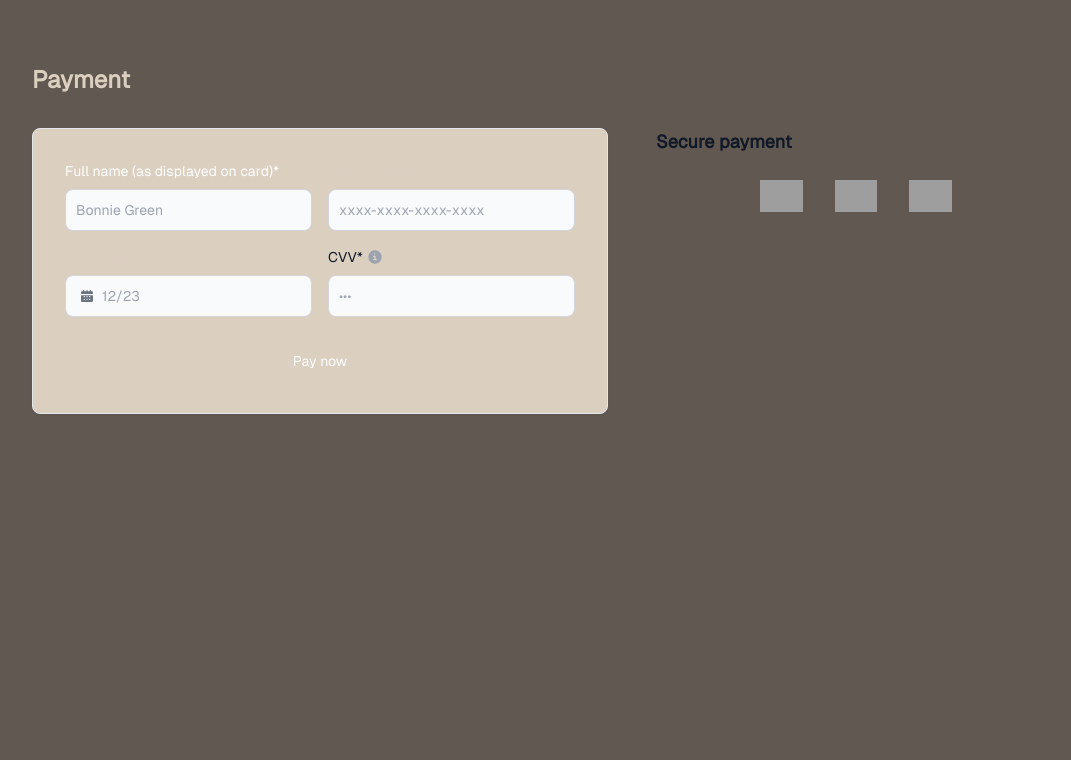
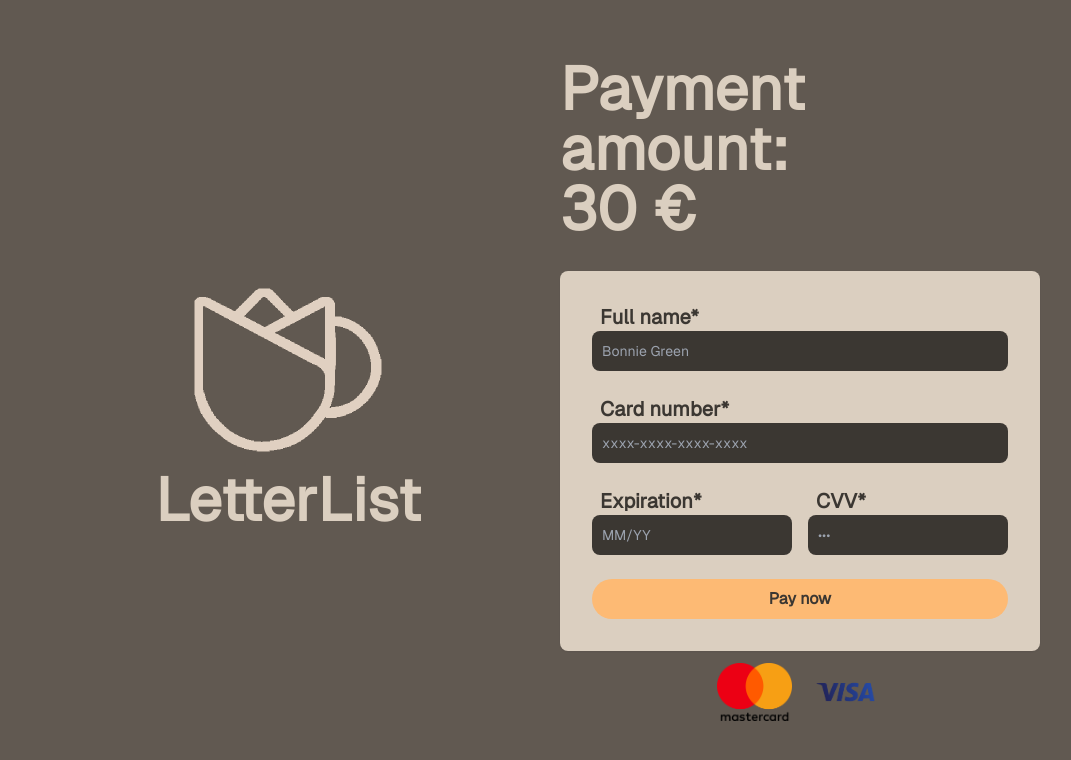
Before and after one commit to PromileDev/LetterList, an Astro site in the folder frontend/: page /payment in a window 1280 px wide. Shown: the whole page, without its empty margins (96-1167 px from the left). Built offline with nearby package versions, Linux system fonts and the light colour scheme; Astro itself is replaced by a stand-in of ours; grey boxes are pictures that could not be loaded.

Commit message:
payment page v.0

```diff
--- a/frontend/src/components/PaymentForm.vue
+++ b/frontend/src/components/PaymentForm.vue
@@ -1,6 +1,7 @@
 <script setup>
 import { ref } from 'vue';
-import axios from 'axios';
+
+// Campos del formulario
 const full_name = ref('');
 const card_number = ref('');
 const card_expiration = ref('');
@@ -8,76 +9,128 @@ const cvv = ref('');
 const loading = ref(false);
 const error = ref('');
 
+// Manejo del envío de formulario (Simulación)
+const handlePayment = async () => {
+  try {
+    loading.value = true;
+    error.value = '';
+
+    // Simulación de procesamiento de pago
+    await new Promise((resolve) => setTimeout(resolve, 2000)); // Simula una espera de 2 segundos
+
+    // Generar una respuesta exitosa o fallida
+    const isSuccess = true; // Cambiar a `true` para simular un pago exitoso
+    if (isSuccess) {
+      alert('Payment processed successfully!');
+      // Reiniciar campos si es necesario
+      full_name.value = '';
+      card_number.value = '';
+      card_expiration.value = '';
+      cvv.value = '';
+    } else {
+      throw new Error('Payment failed. Please try again.');
+    }
+  } catch (err) {
+    error.value = err.message;
+  } finally {
+    loading.value = false;
+  }
+};
 </script>
 
 <template>
-  <div class="py-8 antialiased md:py-16">
   <div class="mx-auto max-w-screen-xl px-4 2xl:px-0">
     <div class="mx-auto max-w-5xl">
-        <h2 class="text-6xl text-light font-bold sm:text-2xl">Payment</h2>
-
+      <h1 class="font-bold text-lightest text-xl md:text-light md:text-6xl">Payment amount:</h1>
+      <h1 class="font-bold text-lightest text-xl md:text-6xl md:text-light md:mb-2">30 €</h1>
       <div class="mt-6 sm:mt-8 lg:flex lg:items-start lg:gap-12">
-          <form action="#" class="w-full rounded-lg border border-gray-200 bg-light p-4 shadow-sm dark:border-gray-700  sm:p-6 lg:max-w-xl lg:p-8">
-            <div class="mb-6 grid grid-cols-2 gap-4">
-              <div class="col-span-2 sm:col-span-1">
-                <label for="full_name" class="mb-2 block text-sm font-medium text-lightest "> Full name (as displayed on card)* </label>
-                <input type="text" id="full_name" class="block w-full rounded-lg border border-gray-300 bg-gray-50 p-2.5 text-sm text-gray-900 focus:border-primary-500 focus:ring-primary-500 dark:border-gray-600 dark:bg-gray-700 dark:text-white dark:placeholder:text-gray-400 dark:focus:border-primary-500 dark:focus:ring-primary-500" placeholder="Bonnie Green" required />
+        <form
+          @submit.prevent="handlePayment"
+          class="w-full rounded-lg md:bg-light p-4 shadow-sm sm:p-6 lg:max-w-xl lg:p-8"
+        >
+          <!-- Nombre completo -->
+          <div class="mb-6">
+            <label for="full_name" class="font-semibold text-lightest text-xl mb-4 ml-2 md:text-darkest">
+              Full name*
+            </label>
+            <input
+              type="text"
+              id="full_name"
+              v-model="full_name"
+              class="block w-full rounded-lg bg-darkest text-white p-2.5 text-sm focus:ring-brand focus:border-brand"
+              placeholder="Bonnie Green"
+              pattern="[A-Za-z ]+"
+              required
+            />
           </div>
 
-              <div class="col-span-2 sm:col-span-1">
-                <label for="card-number-input" class="mb-2 block text-sm font-medium text-light"> Card number* </label>
-                <input type="text" id="card-number-input" class="block w-full rounded-lg border border-gray-300 bg-gray-50 p-2.5 pe-10 text-sm text-gray-900 focus:border-primary-500 focus:ring-primary-500  dark:border-gray-600 dark:bg-gray-700 dark:text-white dark:placeholder:text-gray-400 dark:focus:border-primary-500 dark:focus:ring-primary-500" placeholder="xxxx-xxxx-xxxx-xxxx" pattern="^4[0-9]{12}(?:[0-9]{3})?$" required />
+          <!-- Número de tarjeta -->
+          <div class="mb-6">
+            <label for="card_number" class="font-semibold text-lightest text-xl mb-4 ml-2 md:text-darkest">
+              Card number*
+            </label>
+            <input
+              type="text"
+              id="card_number"
+              v-model="card_number"
+              class="block w-full rounded-lg bg-darkest text-white p-2.5 text-sm focus:ring-brand focus:border-brand"
+              placeholder="xxxx-xxxx-xxxx-xxxx"
+              pattern="[0-9]{4}-[0-9]{4}-[0-9]{4}-[0-9]{4}"
+              required
+            />
           </div>
 
+          <!-- Fecha de expiración -->
+          <div class="mb-6 grid grid-cols-2 gap-4">
             <div>
-                <label for="card-expiration-input" class="mb-2 block text-sm font-medium text-light">Card expiration* </label>
-                <div class="relative">
-                  <div class="pointer-events-none absolute inset-y-0 start-0 flex items-center ps-3.5">
-                    <svg class="h-4 w-4 text-gray-500 dark:text-gray-400" aria-hidden="true" xmlns="http://www.w3.org/2000/svg" width="24" height="24" fill="currentColor" viewBox="0 0 24 24">
-                      <path
-                        fill-rule="evenodd"
-                        d="M5 5a1 1 0 0 0 1-1 1 1 0 1 1 2 0 1 1 0 0 0 1 1h1a1 1 0 0 0 1-1 1 1 0 1 1 2 0 1 1 0 0 0 1 1h1a1 1 0 0 0 1-1 1 1 0 1 1 2 0 1 1 0 0 0 1 1 2 2 0 0 1 2 2v1a1 1 0 0 1-1 1H4a1 1 0 0 1-1-1V7a2 2 0 0 1 2-2ZM3 19v-7a1 1 0 0 1 1-1h16a1 1 0 0 1 1 1v7a2 2 0 0 1-2 2H5a2 2 0 0 1-2-2Zm6.01-6a1 1 0 1 0-2 0 1 1 0 0 0 2 0Zm2 0a1 1 0 1 1 2 0 1 1 0 0 1-2 0Zm6 0a1 1 0 1 0-2 0 1 1 0 0 0 2 0Zm-10 4a1 1 0 1 1 2 0 1 1 0 0 1-2 0Zm6 0a1 1 0 1 0-2 0 1 1 0 0 0 2 0Zm2 0a1 1 0 1 1 2 0 1 1 0 0 1-2 0Z"
-                        clip-rule="evenodd"
+              <label for="card_expiration" class="font-semibold text-lightest text-xl mb-4 ml-2 md:text-darkest">
+                Expiration*
+              </label>
+              <input
+                type="text"
+                id="card_expiration"
+                v-model="card_expiration"
+                class="block w-full rounded-lg bg-darkest text-white p-2.5 text-sm focus:ring-brand focus:border-brand"
+                placeholder="MM/YY"
+                pattern="(0[1-9]|1[0-2])\/[0-9]{2}"
+                required
               />
-                    </svg>
             </div>
-                  <input datepicker datepicker-format="mm/yy" id="card-expiration-input" type="text" class="block w-full rounded-lg border border-gray-300 bg-gray-50 p-2.5 ps-9 text-sm text-gray-900 focus:border-blue-500 focus:ring-blue-500 dark:border-gray-600 dark:bg-gray-700 dark:text-white dark:placeholder:text-gray-400 dark:focus:border-blue-500 dark:focus:ring-blue-500" placeholder="12/23" required />
-                </div>
-              </div>
+
+            <!-- CVV -->
             <div>
-                <label for="cvv-input" class="mb-2 flex items-center gap-1 text-sm font-medium text-gray-900 dark:text-white">
+              <label for="cvv" class="font-semibold text-lightest text-xl mb-4 ml-2 md:text-darkest">
                 CVV*
-                  <button data-tooltip-target="cvv-desc" data-tooltip-trigger="hover" class="text-gray-400 hover:text-gray-900 dark:text-gray-500 dark:hover:text-white">
-                    <svg class="h-4 w-4" aria-hidden="true" xmlns="http://www.w3.org/2000/svg" fill="currentColor" viewBox="0 0 24 24">
-                      <path fill-rule="evenodd" d="M2 12C2 6.477 6.477 2 12 2s10 4.477 10 10-4.477 10-10 10S2 17.523 2 12Zm9.408-5.5a1 1 0 1 0 0 2h.01a1 1 0 1 0 0-2h-.01ZM10 10a1 1 0 1 0 0 2h1v3h-1a1 1 0 1 0 0 2h4a1 1 0 1 0 0-2h-1v-4a1 1 0 0 0-1-1h-2Z" clip-rule="evenodd" />
-                    </svg>
-                  </button>
-                  <div id="cvv-desc" role="tooltip" class="tooltip invisible absolute z-10 inline-block rounded-lg bg-gray-900 px-3 py-2 text-sm font-medium text-white opacity-0 shadow-sm transition-opacity duration-300 dark:bg-gray-700">
-                    The last 3 digits on back of card
-                    <div class="tooltip-arrow" data-popper-arrow></div>
-                  </div>
               </label>
-                <input type="number" id="cvv-input" aria-describedby="helper-text-explanation" class="block w-full rounded-lg border border-gray-300 bg-gray-50 p-2.5 text-sm text-gray-900 focus:border-primary-500 focus:ring-primary-500 dark:border-gray-600 dark:bg-gray-700 dark:text-white dark:placeholder:text-gray-400 dark:focus:border-primary-500 dark:focus:ring-primary-500" placeholder="•••" required />
+              <input
+                type="text"
+                id="cvv"
+                v-model="cvv"
+                class="block w-full rounded-lg bg-darkest text-white p-2.5 text-sm focus:ring-brand focus:border-brand"
+                placeholder="•••"
+                required
+              />
             </div>
           </div>
 
-            <button type="submit" class="flex w-full items-center justify-center rounded-lg bg-primary-700 px-5 py-2.5 text-sm font-medium text-white hover:bg-primary-800 focus:outline-none focus:ring-4  focus:ring-primary-300 dark:bg-primary-600 dark:hover:bg-primary-700 dark:focus:ring-primary-800">Pay now</button>
+          <!-- Botón de pago -->
+          <button
+            type="submit"
+            class="mx-auto bg-brand py-2 w-full rounded-full font-bold text-darkest"
+            :disabled="loading"
+          >
+            {{ loading ? 'Processing...' : 'Pay now' }}
+          </button>
+
+          <!-- Mensaje de error -->
+          <p v-if="error" class="mt-4 text-red-500 text-sm">{{ error }}</p>
         </form>
-
-          <div class="mt-6 grow sm:mt-8 lg:mt-0">
-            <h3 class="text-lg font-semibold text-gray-900 dark:text-white">Secure payment</h3>
-
-            <div class="mt-6 flex items-center justify-center gap-8">
-              <img class="h-8 w-auto dark:hidden" src="https://flowbite.s3.amazonaws.com/blocks/e-commerce/brand-logos/paypal.svg" alt="" />
-              <img class="hidden h-8 w-auto dark:flex" src="https://flowbite.s3.amazonaws.com/blocks/e-commerce/brand-logos/paypal-dark.svg" alt="" />
-              <img class="h-8 w-auto dark:hidden" src="https://flowbite.s3.amazonaws.com/blocks/e-commerce/brand-logos/visa.svg" alt="" />
-              <img class="hidden h-8 w-auto dark:flex" src="https://flowbite.s3.amazonaws.com/blocks/e-commerce/brand-logos/visa-dark.svg" alt="" />
-              <img class="h-8 w-auto dark:hidden" src="https://flowbite.s3.amazonaws.com/blocks/e-commerce/brand-logos/mastercard.svg" alt="" />
-              <img class="hidden h-8 w-auto dark:flex" src="https://flowbite.s3.amazonaws.com/blocks/e-commerce/brand-logos/mastercard-dark.svg" alt="" />
-            </div>
-          </div>
       </div>
 
+      <!-- Logos de tarjetas -->
+      <div class="flex justify-center items-center mt-3 mb-5">
+        <img src="/fotos/Mastercard.png" class="w-[75px] mx-2" alt="Mastercard logo">
+        <img src="/fotos/Visa.png" class="w-[75px] mx-2" alt="Visa logo">
       </div>
     </div>
   </div>
--- a/frontend/src/pages/payment.astro
+++ b/frontend/src/pages/payment.astro
@@ -1,7 +1,21 @@
 ---
 import Layout from "../layouts/Layout.astro";
 import PaymentForm from "../components/PaymentForm.vue";
+
 ---
 <Layout title="Payment">
-  <PaymentForm />
+  <main class="flex flex-col md:flex-row md:justify-between h-screen w-11/12 md:w-[80%] items-center mx-auto">
+    <div class="flex justify-center flex-col items-center w-[50%] mt-[10vh] md:mt-0">
+        <img src="/fotos/light.png" class="w-[200px]" alt="letterlist foto">
+        <h1 class="text-6xl text-light font-bold hidden md:block">LetterList</h1>
+    </div>
+
+
+    <div class="flex justify-center items-center w-11/12 md:w-[50%] mt-10 md:mt-0 flex-col">
+        <PaymentForm client:load />
+    </div>
+
+
+
+  </main>
 </Layout>
```
Also changed, not shown: frontend/public/fotos/Mastercard.png (added), frontend/public/fotos/Visa.png (added). Lines whose indentation alone changed are shown as unchanged.
